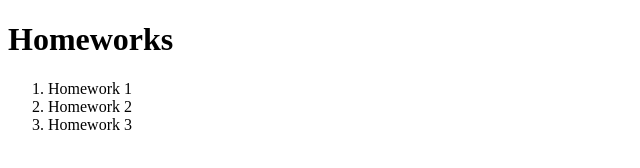
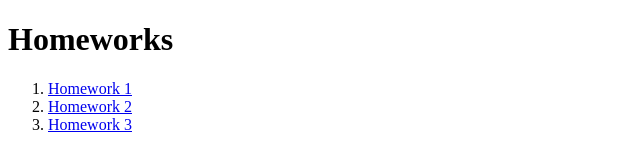
Before and after one commit to Andrej2305/lessons, a plain HTML site: page index.html in a window 1280 px wide. Shown: the whole page, without its empty margins (0-640 px from the left). Drawn offline with Linux system fonts and the light colour scheme.

Commit message:
Update index.html

```diff
--- a/index.html
+++ b/index.html
@@ -14,9 +14,9 @@
         <main>
             <nav>
                 <ol>
-                    <li><a href="https://andrej2305.github.io/lessons/homework_02/index.html"></a>Homework 1</li>
-                    <li><a href="#"></a>Homework 2</li>
-                    <li><a href="#"></a>Homework 3</li>
+                    <li><a href="https://andrej2305.github.io/lessons/homework_02/index.html">Homework 1</a></li>
+                    <li><a href="#">Homework 2</a></li>
+                    <li><a href="#">Homework 3</a></li>
                 </ol>
             </nav>
         </main>
```
